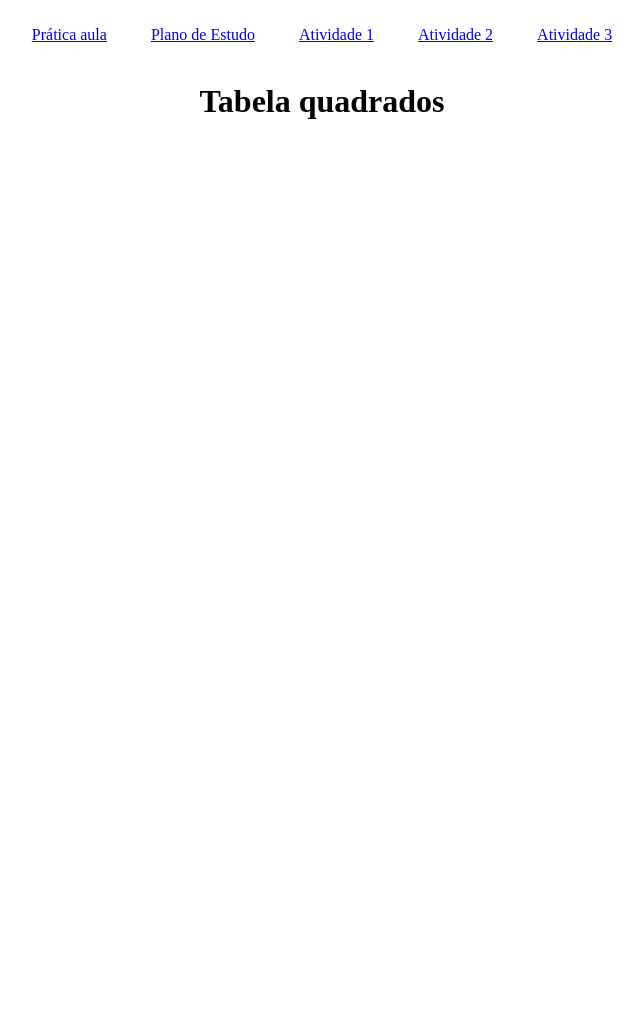
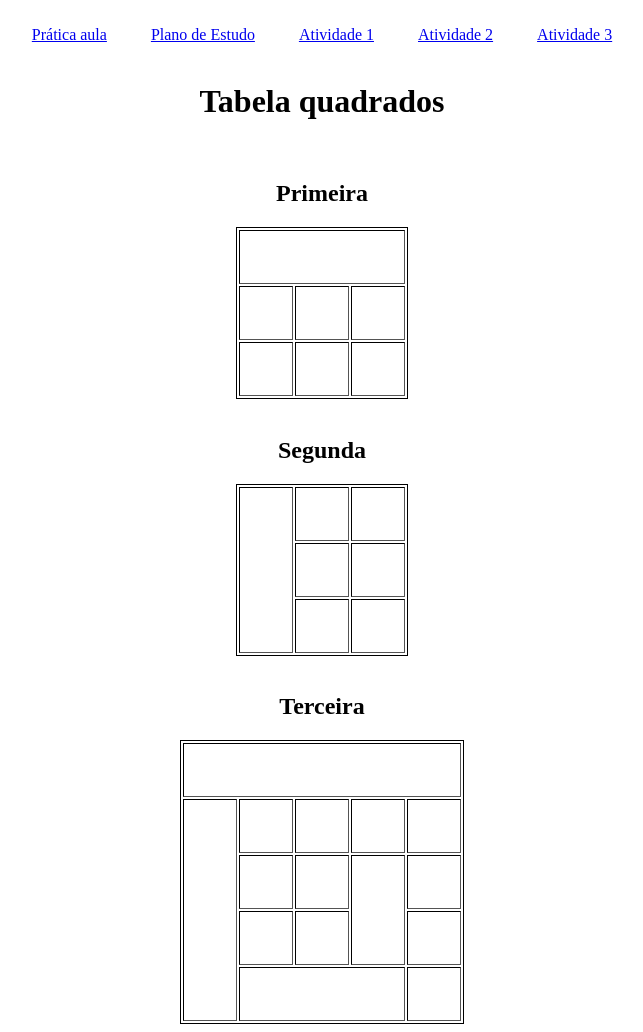
Before and after one commit to Cristianrafas/TABELAS, a plain HTML site: page tabelas3.html in a window 1280 px wide. Shown: the whole page, without its empty margins (318-961 px from the left). Before the commit the page ends 800 px from the top, so only its background shows below. Drawn offline with Linux system fonts and the light colour scheme.

Commit message:
Quarta postagem

```diff
--- a/tabelas3.html
+++ b/tabelas3.html
@@ -8,12 +8,16 @@
 </head>
 
 <style>
-    body {
-        text-align: center;
+    td {
+        width: 50px;
+        height: 50px;
     }
+    td:hover {
+            background-color: rgb(160, 142, 238);
+        }
 </style>
 
-<body>
+<body style="text-align: center;">
     <header>
         <br>
         <nav>
@@ -28,8 +32,71 @@
     <main>
         <h1>Tabela quadrados</h1>
         <br>
-        <table>
+        <h2>Primeira</h2>
+        <table border="1" style="margin: 0 auto; border: 1px groove black">
+            <tr>
+                <td colspan="3"></td>
+            </tr>
+            <tr>
+                <td></td>
+                <td></td>
+                <td></td>
+            </tr>
+            <tr>
+                <td></td>
+                <td></td>
+                <td></td>
+            </tr>
+        </table>
+        <br>
 
+        <h2>Segunda</h2>
+        <table border="1" style="margin: 0 auto; border: 1px groove black">
+            <tr>
+                <td rowspan="3"></td>
+                <td></td>
+                <td></td>
+            </tr>
+            <tr>
+                <td></td>
+                <td></td>
+
+            </tr>
+            <tr>
+                <td></td>
+                <td></td>
+            </tr>
+
+        </table>
+        <br>
+
+        <h2>Terceira</h2>
+        <table border="1" style="margin: 0 auto; border: 1px groove black">
+            <tr>
+                <td colspan="5"></td>
+            </tr>
+            <tr>
+                <td rowspan="4"></td>
+                <td></td>
+                <td></td>
+                <td></td>
+                <td></td>
+            </tr>
+            <tr>
+                <td></td>
+                <td></td>
+                <td rowspan="2"></td>
+                <td></td>
+            </tr>
+            <tr>
+                <td></td>
+                <td></td>
+                <td></td>
+            </tr>
+            <tr>
+                <td colspan="3"></td>
+                <td></td>
+            </tr>
         </table>
     </main>
 </body>
```
Also changed, not shown: index.html (+1 -0 lines), planodeestudo.html (+0 -38 lines), tabelas1.html (+62 -5 lines), tabelas2.html (+42 -5 lines).
